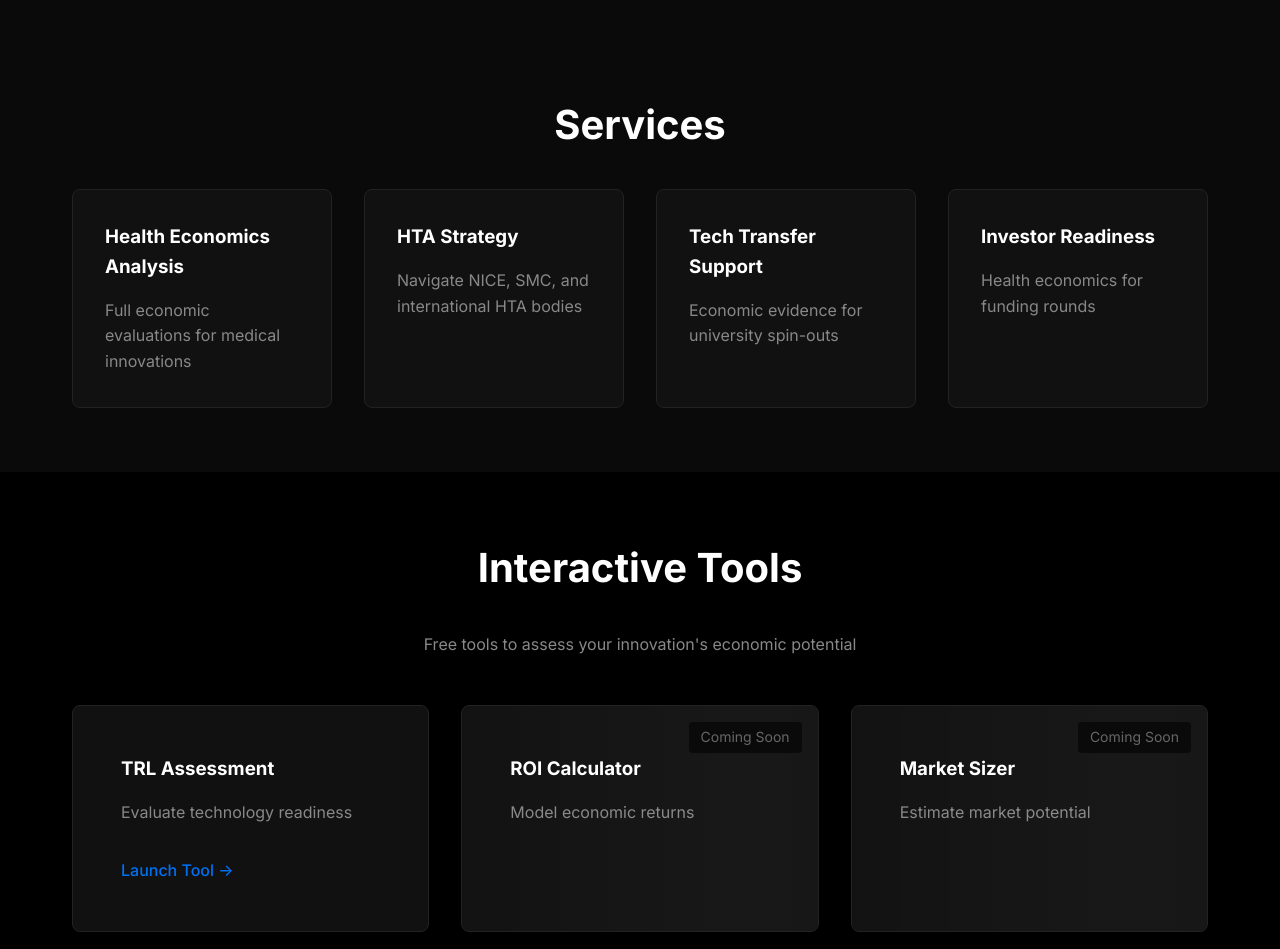
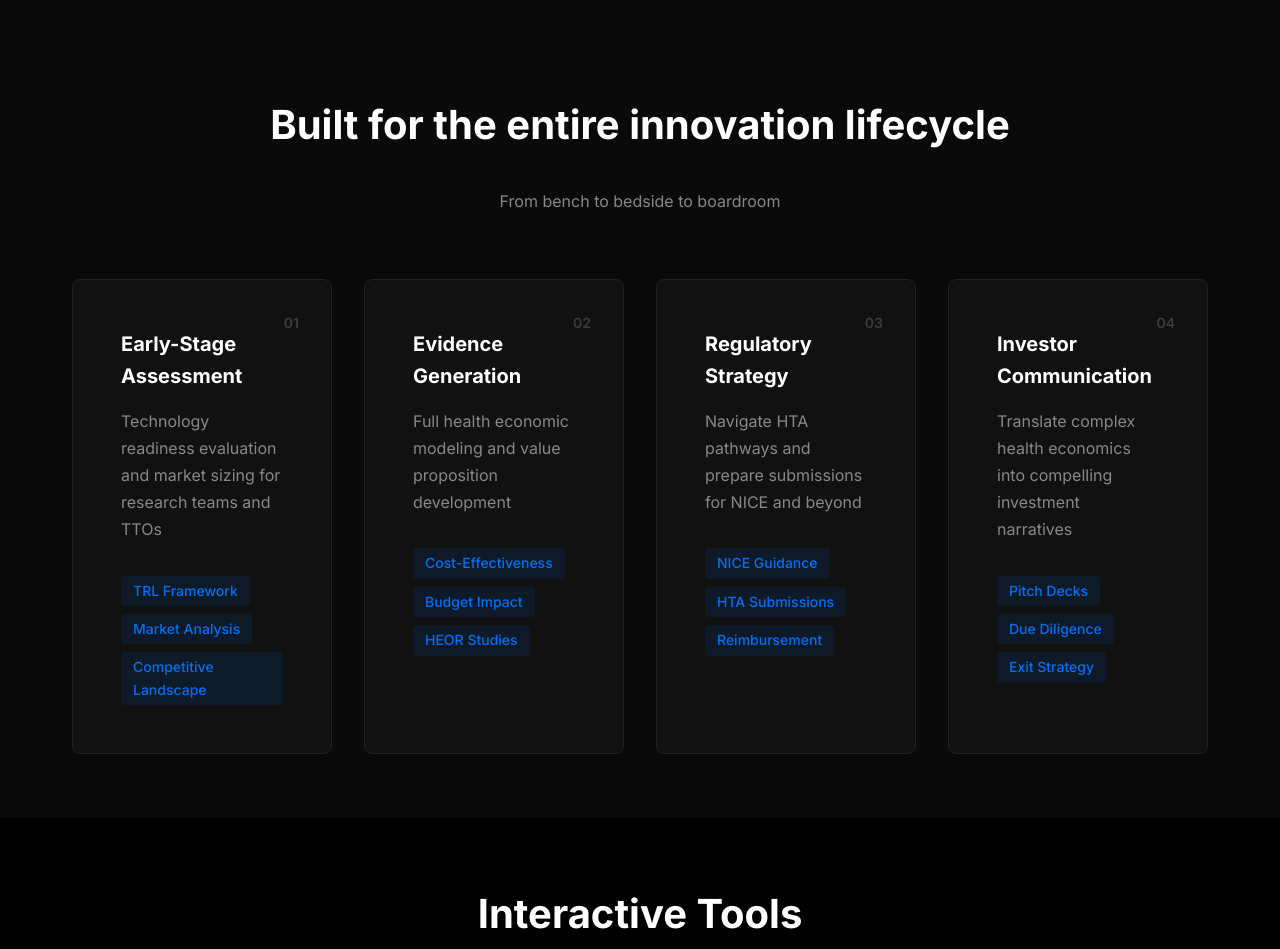
Before and after one commit to alexanderthompson/ajteconomics-web, a plain HTML site: page index.html in a window 1280 px wide. Shown: the part 831-1780 px from the top of the page. Drawn offline with Linux system fonts and the light colour scheme.

Commit message:
Update copy to Linear-style: purpose-built platform messaging, lifecycle services

```diff
--- a/index.html
+++ b/index.html
@@ -37,12 +37,10 @@
         <div class="grid-background"></div>
         <div class="hero-container">
             <h1 class="hero-title">
-                Turn Medical Innovation into
-                <span class="gradient-text">Economic Evidence</span>
+                Purpose-built for <span class="gradient-text">medical innovation economics</span>
             </h1>
             <p class="hero-subtitle">
-                Health economics consultancy for biotech startups, tech transfer offices, and healthcare investors.
-                From TRL assessment to NICE submissions.
+                Meet the system for modern health technology assessment. Streamline valuation, evidence generation, and investor communication.
             </p>
             <div class="hero-actions">
                 <a href="/tools/trl" class="btn btn-primary">Try TRL Assessment Tool</a>
@@ -79,23 +77,50 @@
     <!-- Services Section -->
     <section id="services" class="services">
         <div class="container">
-            <h2>Services</h2>
+            <div class="section-header">
+                <h2>Built for the entire innovation lifecycle</h2>
+                <p class="section-subtitle">From bench to bedside to boardroom</p>
+            </div>
             <div class="services-grid">
                 <div class="service-card">
-                    <h3>Health Economics Analysis</h3>
-                    <p>Full economic evaluations for medical innovations</p>
+                    <div class="service-number">01</div>
+                    <h3>Early-Stage Assessment</h3>
+                    <p>Technology readiness evaluation and market sizing for research teams and TTOs</p>
+                    <div class="service-features">
+                        <span class="feature">TRL Framework</span>
+                        <span class="feature">Market Analysis</span>
+                        <span class="feature">Competitive Landscape</span>
+                    </div>
                 </div>
                 <div class="service-card">
-                    <h3>HTA Strategy</h3>
-                    <p>Navigate NICE, SMC, and international HTA bodies</p>
+                    <div class="service-number">02</div>
+                    <h3>Evidence Generation</h3>
+                    <p>Full health economic modeling and value proposition development</p>
+                    <div class="service-features">
+                        <span class="feature">Cost-Effectiveness</span>
+                        <span class="feature">Budget Impact</span>
+                        <span class="feature">HEOR Studies</span>
+                    </div>
                 </div>
                 <div class="service-card">
-                    <h3>Tech Transfer Support</h3>
-                    <p>Economic evidence for university spin-outs</p>
+                    <div class="service-number">03</div>
+                    <h3>Regulatory Strategy</h3>
+                    <p>Navigate HTA pathways and prepare submissions for NICE and beyond</p>
+                    <div class="service-features">
+                        <span class="feature">NICE Guidance</span>
+                        <span class="feature">HTA Submissions</span>
+                        <span class="feature">Reimbursement</span>
+                    </div>
                 </div>
                 <div class="service-card">
-                    <h3>Investor Readiness</h3>
-                    <p>Health economics for funding rounds</p>
+                    <div class="service-number">04</div>
+                    <h3>Investor Communication</h3>
+                    <p>Translate complex health economics into compelling investment narratives</p>
+                    <div class="service-features">
+                        <span class="feature">Pitch Decks</span>
+                        <span class="feature">Due Diligence</span>
+                        <span class="feature">Exit Strategy</span>
+                    </div>
                 </div>
             </div>
         </div>
--- a/styles/main.css
+++ b/styles/main.css
@@ -277,12 +277,18 @@ h2 {
     gap: var(--space-md);
 }
 
+.section-header {
+    text-align: center;
+    margin-bottom: var(--space-xl);
+}
+
 .service-card {
     background: var(--bg-card);
-    padding: var(--space-md);
+    padding: var(--space-lg);
     border-radius: 8px;
     border: 1px solid var(--border);
     transition: all 0.2s;
+    position: relative;
 }
 
 .service-card:hover {
@@ -290,12 +296,41 @@ h2 {
     transform: translateY(-4px);
 }
 
+.service-number {
+    position: absolute;
+    top: var(--space-md);
+    right: var(--space-md);
+    font-size: 0.875rem;
+    font-weight: 600;
+    color: var(--text-muted);
+    opacity: 0.5;
+}
+
 .service-card h3 {
     margin-bottom: var(--space-sm);
+    font-size: 1.25rem;
 }
 
 .service-card p {
     color: var(--text-secondary);
+    margin-bottom: var(--space-md);
+    line-height: 1.7;
+}
+
+.service-features {
+    display: flex;
+    flex-wrap: wrap;
+    gap: var(--space-xs);
+}
+
+.feature {
+    display: inline-block;
+    padding: 0.25rem 0.75rem;
+    background: rgba(0, 112, 243, 0.1);
+    color: var(--primary);
+    border-radius: 4px;
+    font-size: 0.875rem;
+    font-weight: 500;
 }
 
 /* Tools */
```
